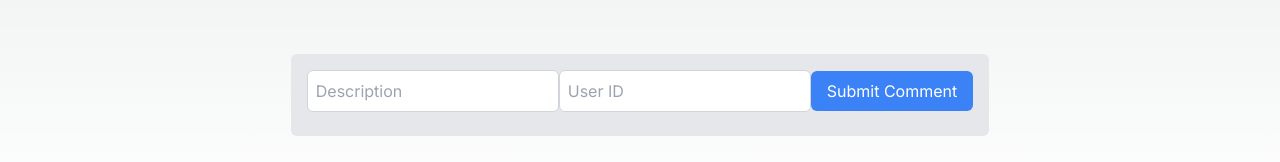
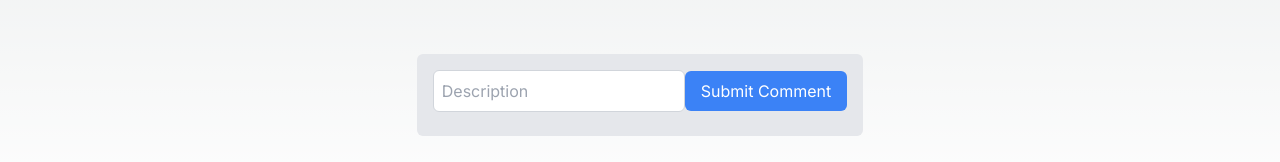
Before and after one commit to pnavab/CS157a-final, a Next.js app: page /posts/1 in a window 1280 px wide. Shown: the part 568-730 px from the top of the page. Built offline with nearby package versions, Linux system fonts and the light colour scheme; no server answers; the database is empty.

Commit message:
add cookies on client side

```diff
--- a/app/login/page.js
+++ b/app/login/page.js
@@ -1,6 +1,7 @@
 'use client'
 import React, { useState } from 'react';
 import { useRouter } from "next/navigation";
+import cookieCutter from 'cookie-cutter';
 
 export default function Home() {
   const router = useRouter();
@@ -23,7 +24,7 @@ export default function Home() {
       })
       let res = await response.json();
       if(res.message === "Login Successful") {
-        // console.log(cookies().getAll());
+        console.log(cookieCutter.get('userID'));
         router.push("/profile/1");
       }
       setMessage(res.message)
--- a/app/posts/[id]/page.js
+++ b/app/posts/[id]/page.js
@@ -1,6 +1,7 @@
 'use client';
 import { useEffect, useState } from "react";
 import { usePathname } from "next/navigation";
+import cookieCutter from "cookie-cutter";
 
 const BASE_POST_URL = "/api/posts";
 const BASE_COMMENT_URL = "/api/comments";
@@ -16,7 +17,7 @@ function getUser(userId) {
     });
 }
 
-async function createComment(description, userId, postId) {
+async function createComment(description, postId) {
   const response = await fetch(`${BASE_COMMENT_URL}`, {
     method: 'POST',
     headers: {
@@ -24,7 +25,7 @@ async function createComment(description, userId, postId) {
     },
     body: JSON.stringify({
       description,
-      user_id: userId,
+      user_id: cookieCutter.get('userID'),
       post_id: postId
     }),
   });
@@ -38,7 +39,6 @@ export default function Home() {
   const [post, setPost] = useState(null);
   const [comments, setComments] = useState([]);
   const [newCommentDesc, setNewCommentDesc] = useState('');
-  const [newCommentUserId, setNewCommentUserId] = useState('');
 
   useEffect(() => {
     const fetchData = async () => {
@@ -64,12 +64,11 @@ export default function Home() {
 
   const handleCommentSubmit = async (e) => {
     e.preventDefault();
-    if (newCommentDesc && newCommentUserId) {
+    if (newCommentDesc) {
       try {
-        const newComment = await createComment(newCommentDesc, newCommentUserId, postId);
+        const newComment = await createComment(newCommentDesc, postId);
         setComments([...comments, { ...newComment, user: await getUser(newComment.user_id) }]);
         setNewCommentDesc('');
-        setNewCommentUserId('');
       } catch (error) {
         console.error('Error creating comment: ', error);
       }
@@ -104,13 +103,6 @@ export default function Home() {
           onChange={(e) => setNewCommentDesc(e.target.value)}
           className="mb-2 p-2 rounded-md border border-gray-300"
         />
-        <input
-          type="text"
-          placeholder="User ID"
-          value={newCommentUserId}
-          onChange={(e) => setNewCommentUserId(e.target.value)}
-          className="mb-2 p-2 rounded-md border border-gray-300"
-        />
         <button type="submit" className="bg-blue-500 text-white px-4 py-2 rounded-md">Submit Comment</button>
       </form>
     </div>
--- a/package.json
+++ b/package.json
@@ -9,7 +9,9 @@
     "lint": "next lint"
   },
   "dependencies": {
+    "cookie-cutter": "^0.2.0",
     "next": "14.0.1",
+    "next-client-cookies": "^1.1.0",
     "react": "^18",
     "react-dom": "^18",
     "sqlite": "^5.1.1",
```
Also changed, not shown: 1 other file (tests, documents, lock files or other folders).
